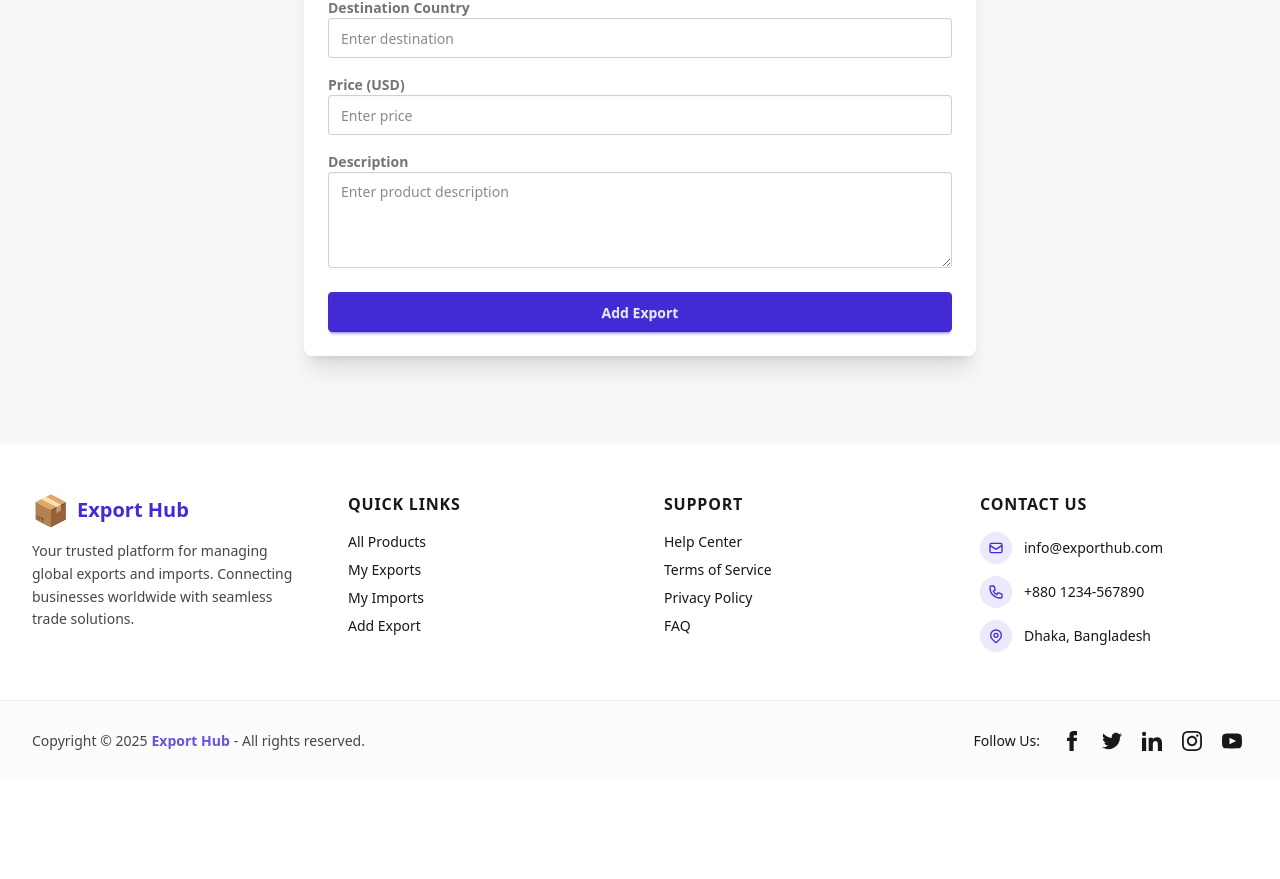
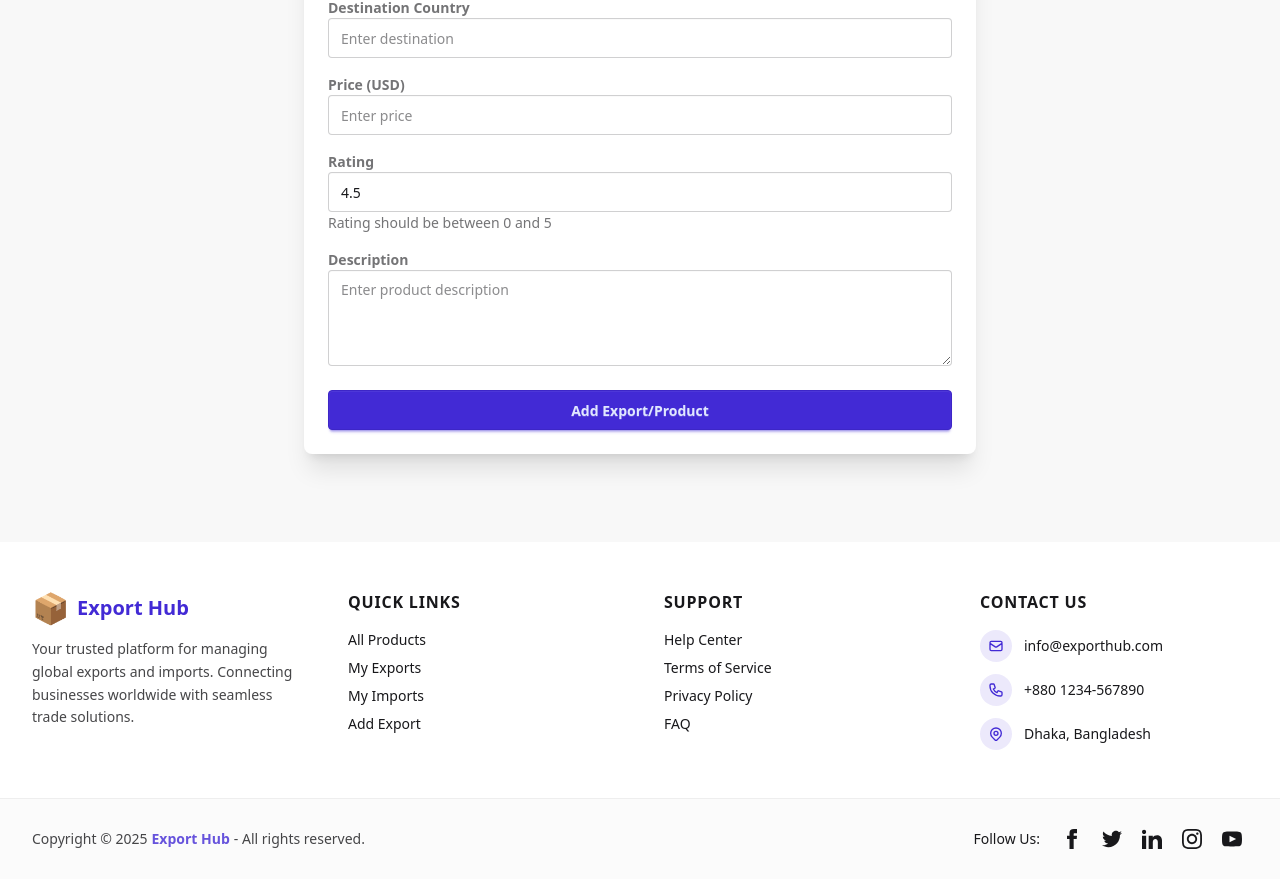
Before and after one commit to Nayem-51/client_10, a React (Vite) app: page /add-export in a window 1280 px wide. Shown: the part 750-1629 px from the top of the page. Before the commit the page ends 1531 px from the top, so only its background shows below. Built offline with nearby package versions, Linux system fonts and the light colour scheme.

Commit message:
Added Export/Product and My Exports pages with full CRUD functionality

```diff
--- a/src/pages/AddExport.jsx
+++ b/src/pages/AddExport.jsx
@@ -8,6 +8,7 @@ function AddExport() {
     destination: '',
     description: '',
     price: '',
+    rating: '4.5',
     productImage: 'https://images.unsplash.com/photo-1505740420928-5e560c06d30e?w=400&h=300&fit=crop'
   });
   const [loading, setLoading] = useState(false);
@@ -50,7 +51,7 @@ function AddExport() {
         productImage: formData.productImage || 'https://images.unsplash.com/photo-1505740420928-5e560c06d30e?w=400&h=300&fit=crop',
         price: parseFloat(formData.price),
         originCountry: formData.destination,
-        rating: 4.5, // Default rating
+        rating: parseFloat(formData.rating),
         availableQuantity: parseInt(formData.quantity),
         userEmail: user.email,
         userName: user.name || 'Anonymous'
@@ -240,6 +241,7 @@ function AddExport() {
               </label>
               <input
                 type="number"
+                step="0.01"
                 name="price"
                 placeholder="Enter price"
                 className="input input-bordered w-full"
@@ -247,6 +249,27 @@ function AddExport() {
                 onChange={handleChange}
                 required
               />
+            </div>
+
+            <div className="form-control mt-4">
+              <label className="label">
+                <span className="label-text font-semibold">Rating</span>
+              </label>
+              <input
+                type="number"
+                step="0.1"
+                min="0"
+                max="5"
+                name="rating"
+                placeholder="Enter rating (0-5)"
+                className="input input-bordered w-full"
+                value={formData.rating}
+                onChange={handleChange}
+                required
+              />
+              <label className="label">
+                <span className="label-text-alt">Rating should be between 0 and 5</span>
+              </label>
             </div>
 
             <div className="form-control mt-4">
@@ -271,7 +294,7 @@ function AddExport() {
                     Adding to database...
                   </>
                 ) : (
-                  'Add Export'
+                  'Add Export/Product'
                 )}
               </button>
             </div>
--- a/src/pages/MyExports.jsx
+++ b/src/pages/MyExports.jsx
@@ -136,20 +136,21 @@ function MyExports() {
             <thead>
               <tr>
                 <th>#</th>
-                <th>Product Name</th>
-                <th>Image</th>
-                <th>Price</th>
-                <th>Quantity</th>
-                <th>Country</th>
-                <th>Rating</th>
-                <th>Actions</th>
+                <th>1. Product Image</th>
+                <th>2. Product Name</th>
+                <th>3. Price</th>
+                <th>4. Origin Country</th>
+                <th>5. Rating</th>
+                <th>6. Delete</th>
+                <th>7. Available Quantity</th>
+                <th>8. Update</th>
               </tr>
             </thead>
             <tbody>
               {products.map((product, index) => (
                 <tr key={product._id}>
                   <th>{index + 1}</th>
-                  <td>{product.productName}</td>
+                  {/* 1. Product Image */}
                   <td>
                     <img
                       src={product.productImage || 'https://via.placeholder.com/48x48?text=No+Image'}
@@ -161,25 +162,35 @@ function MyExports() {
                       }}
                     />
                   </td>
-                  <td>${product.price}</td>
-                  <td>{product.availableQuantity}</td>
+                  {/* 2. Product Name */}
+                  <td className="font-semibold">{product.productName}</td>
+                  {/* 3. Price */}
+                  <td className="text-primary font-bold">${product.price}</td>
+                  {/* 4. Origin Country */}
                   <td>{product.originCountry}</td>
+                  {/* 5. Rating */}
                   <td>⭐ {product.rating}</td>
+                  {/* 6. Delete Button */}
                   <td>
-                    <div className="flex gap-2">
-                      <button
-                        className="btn btn-xs btn-info"
-                        onClick={() => handleEdit(product)}
-                      >
-                        Edit
-                      </button>
                     <button
                       className="btn btn-xs btn-error"
                       onClick={() => handleDelete(product._id)}
                     >
                       Delete
                     </button>
-                    </div>
+                  </td>
+                  {/* 7. Available Quantity */}
+                  <td>
+                    <span className="badge badge-info">{product.availableQuantity} units</span>
+                  </td>
+                  {/* 8. Update Button */}
+                  <td>
+                    <button
+                      className="btn btn-xs btn-success"
+                      onClick={() => handleEdit(product)}
+                    >
+                      Update
+                    </button>
                   </td>
                 </tr>
               ))}
@@ -188,11 +199,11 @@ function MyExports() {
         </div>
       )}
 
-      {/* Edit Modal */}
+      {/* Update Modal */}
       {editingProduct && (
         <dialog open className="modal modal-open">
           <div className="modal-box w-11/12 max-w-2xl">
-            <h3 className="font-bold text-lg mb-4">Edit Product</h3>
+            <h3 className="font-bold text-lg mb-4">Update Product</h3>
             <form onSubmit={handleUpdate}>
               <div className="form-control">
                 <label className="label">
@@ -278,7 +289,7 @@ function MyExports() {
 
               <div className="modal-action">
                 <button type="submit" className="btn btn-primary">
-                  Update
+                  Submit
                 </button>
                 <button
                   type="button"
```
Lines whose indentation alone changed are shown as unchanged.
